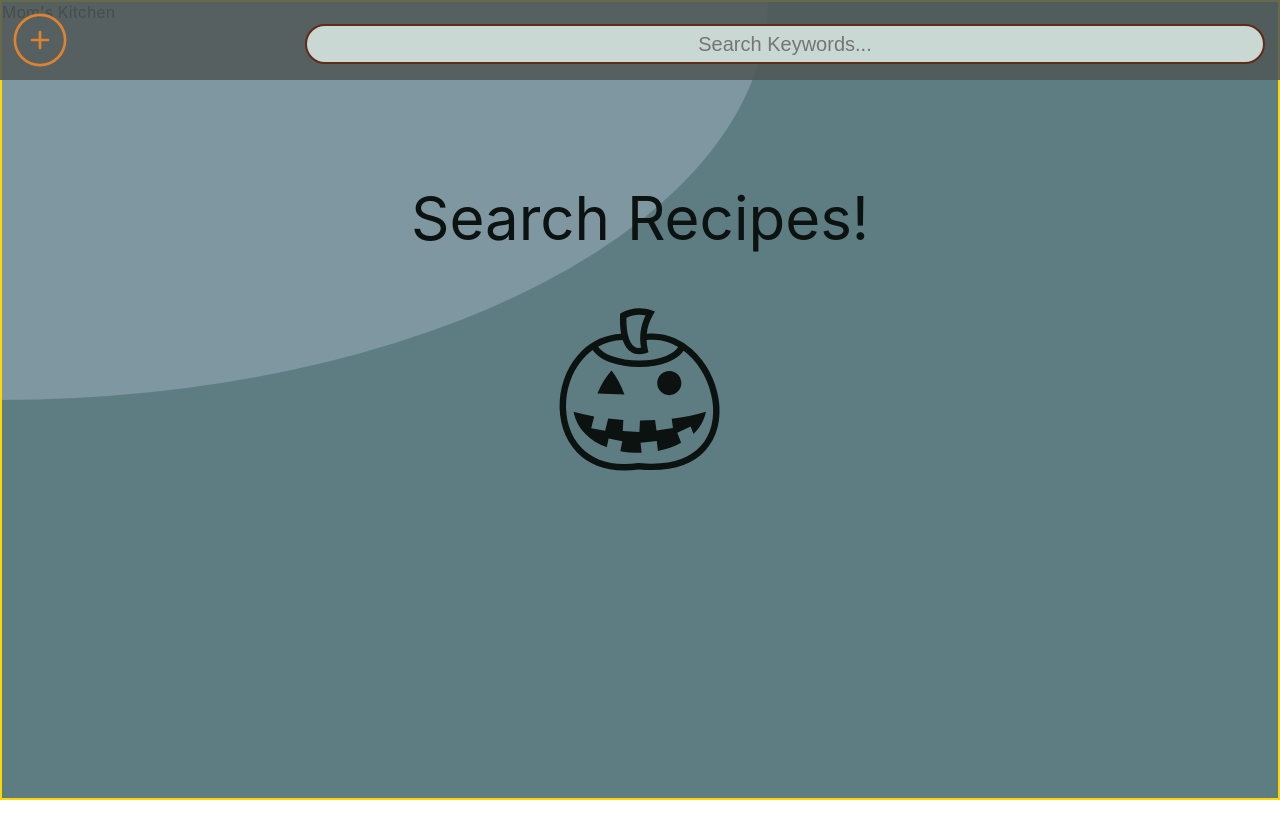
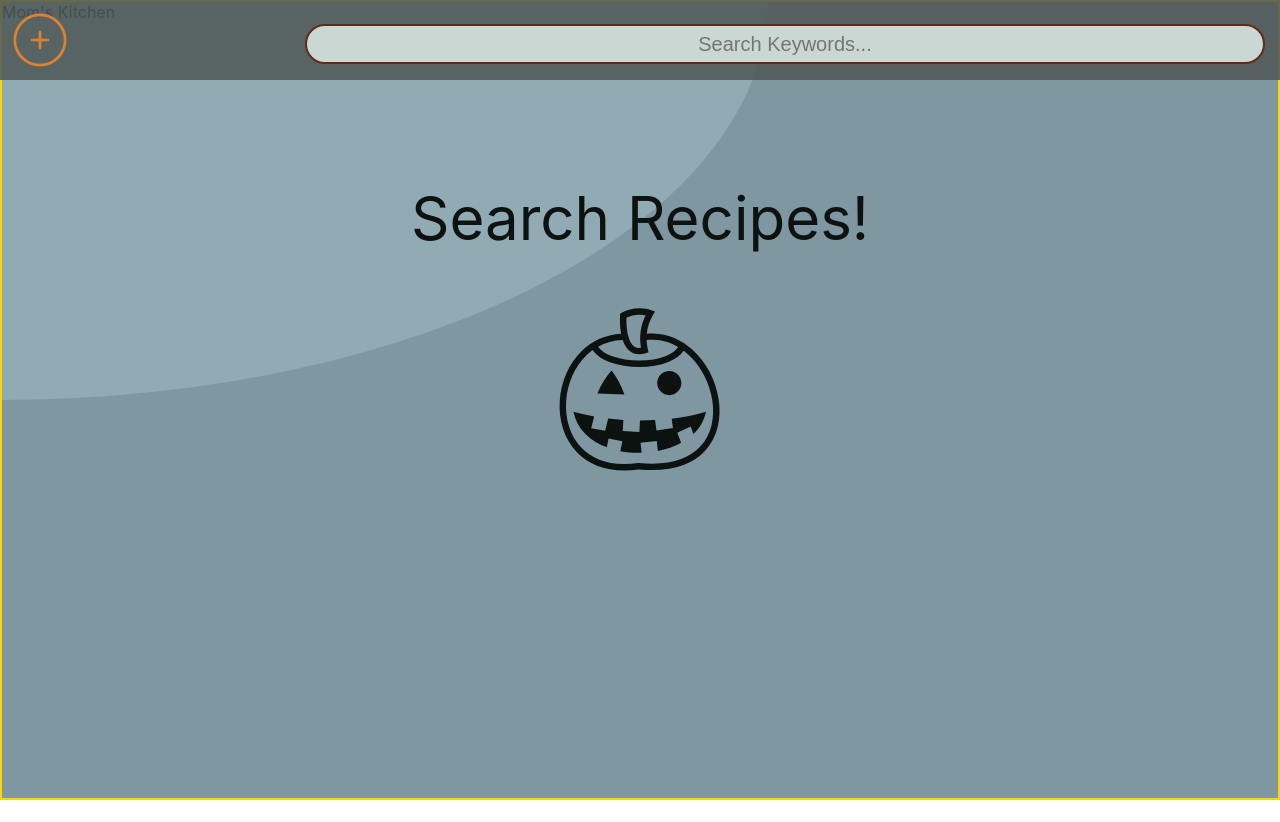
Before and after one commit to barbedStingray/burnt-offerings, a React (Create React App) app: page / in a window 1280 px wide. Built offline with nearby package versions, Linux system fonts and the light colour scheme.

Commit message:
color push

```diff
--- a/src/App.css
+++ b/src/App.css
@@ -25,7 +25,7 @@
 }
 
 .burnt-offerings {
-    background-color: var(--blueThree);
+    background-color: var(--blueTwo);
     color: var(--black)
 }
 a {
@@ -37,7 +37,7 @@ a {
 .quarterCircle {
     width: 60%;
     height: 50%;
-    background-color: var(--blueTwo);
+    background-color: var(--blueOne);
     border-bottom-right-radius: 100%;
     position: absolute;
     top: 0;
```
